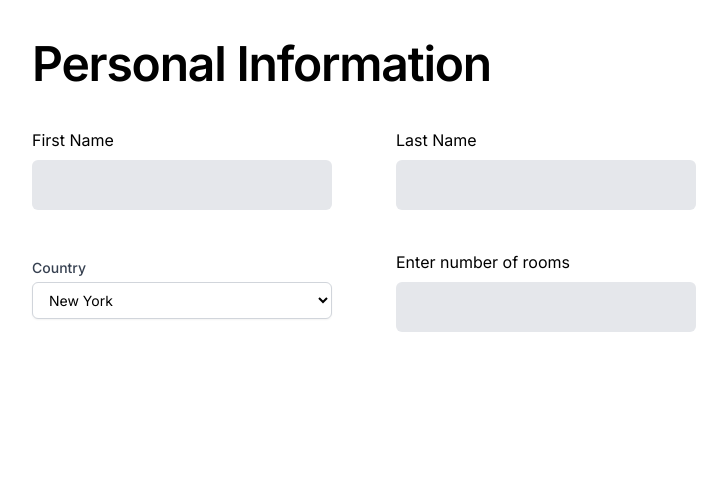
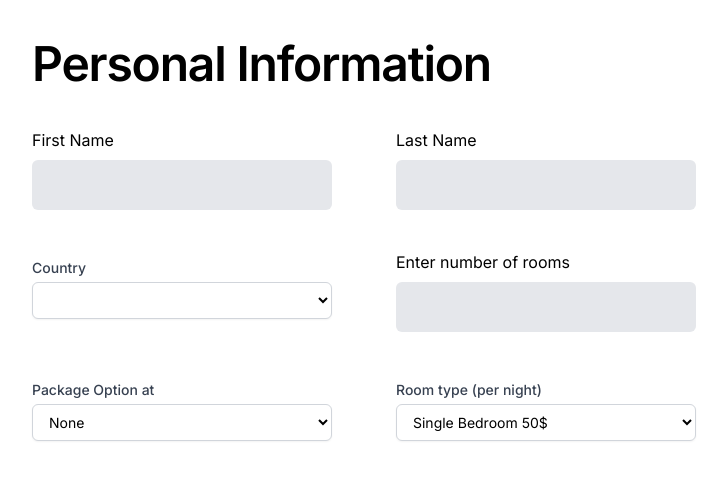
Before and after one commit to HrijulChauhan/UselessHotel, a Vue app: page /form in a window 1280 px wide. Shown: the top 480 px of the page, without its empty margins (80-807 px from the left). Built offline with nearby package versions, Linux system fonts and the light colour scheme.

Commit message:
selectedLOcation

```diff
--- a/src/components/Form.vue
+++ b/src/components/Form.vue
@@ -1,3 +1,5 @@
+
+
 <template >
 
   <div class="text-5xl font-semibold tracking-tight pl-28 mt-10">
@@ -30,15 +32,16 @@
 
         <label for="country" class="block text-sm font-medium text-gray-700 mt-2">Country</label>
         <select id="country" name="country" autocomplete="country-name"
-          class="mt-1 block w-full rounded-md border border-gray-300 bg-white py-2 px-3 shadow-sm focus:border-indigo-500 focus:outline-none focus:ring-indigo-500 sm:text-sm">
+          class="mt-1 block w-full rounded-md border border-gray-300 bg-white py-2 px-3 shadow-sm focus:border-indigo-500 focus:outline-none focus:ring-indigo-500 sm:text-sm" v-model="selectedLocation">
 
-          <option>New York</option>
-          <option>Canada</option>
-          <option>Mexico</option>
-          <option>Istanbul</option>
-          <option>Paris</option>
-          <option>New Delhi</option>
-          <option>Thailand</option>
+          <option value="New York">New York</option>
+          <option value="Canada">Canada</option>
+          <option value="Mexico">Mexico</option>
+          <option value="Istanbul">Istanbul</option>
+          <option value="Paris">Paris</option>
+          <option value="New Delhi">New Delhi</option>
+          <option value="Thailand">Thailand</option>
+          <option value=""> {{ selectedLocation }}</option>
 
         </select>
       </div>
@@ -53,5 +56,53 @@
     </div>
 
 
+    <div class="flex">
+      <!-- PACKAGE OPTION  -->
+      <div class="col-span-6 sm:col-span-3 mt-10 " style="width:300px; height: 50px;">
+
+        <label for="country" class="block text-sm font-medium text-gray-700 mt-2">Package Option at {{ selectedLocation }}</label>
+        <select id="country" name="country" autocomplete="country-name"
+          class="mt-1 block w-full rounded-md border border-gray-300 bg-white py-2 px-3 shadow-sm focus:border-indigo-500 focus:outline-none focus:ring-indigo-500 sm:text-sm">
+
+          <option>None</option>
+          <option>Breakfast included</option>
+          <option>Breakfast + Dinner</option>
+          <option>Breakfast, Dinner + Unlimited Drinks</option>
+        </select>
+
+
+      </div>
+
+      <!-- room type + rate -->
+      <div class="col-span-6 sm:col-span-3 mt-10 pl-16">
+
+        <label for="country" class="block text-sm font-medium text-gray-700 mt-2">Room type (per night)</label>
+        <select id="country" name="country" autocomplete="country-name"
+          class="mt-1 block w-full rounded-md border border-gray-300 bg-white py-2 px-3 shadow-sm focus:border-indigo-500 focus:outline-none focus:ring-indigo-500 sm:text-sm" style="width:300px">
+
+          <option>Single Bedroom 50$</option>
+          <option>Double Bedroom 75$</option>
+          <option>Suite 125$</option>
+          <option>Penthouse 250$</option>
+        </select>
+
+
+      </div>
+    </div>
+
   </form>
 </template>
+
+<script>
+
+export default{
+  data() {
+    return {
+      selectedLocation: '',
+    }
+  }
+}
+
+// console.log(selectedLocation)
+
+</script>
```
